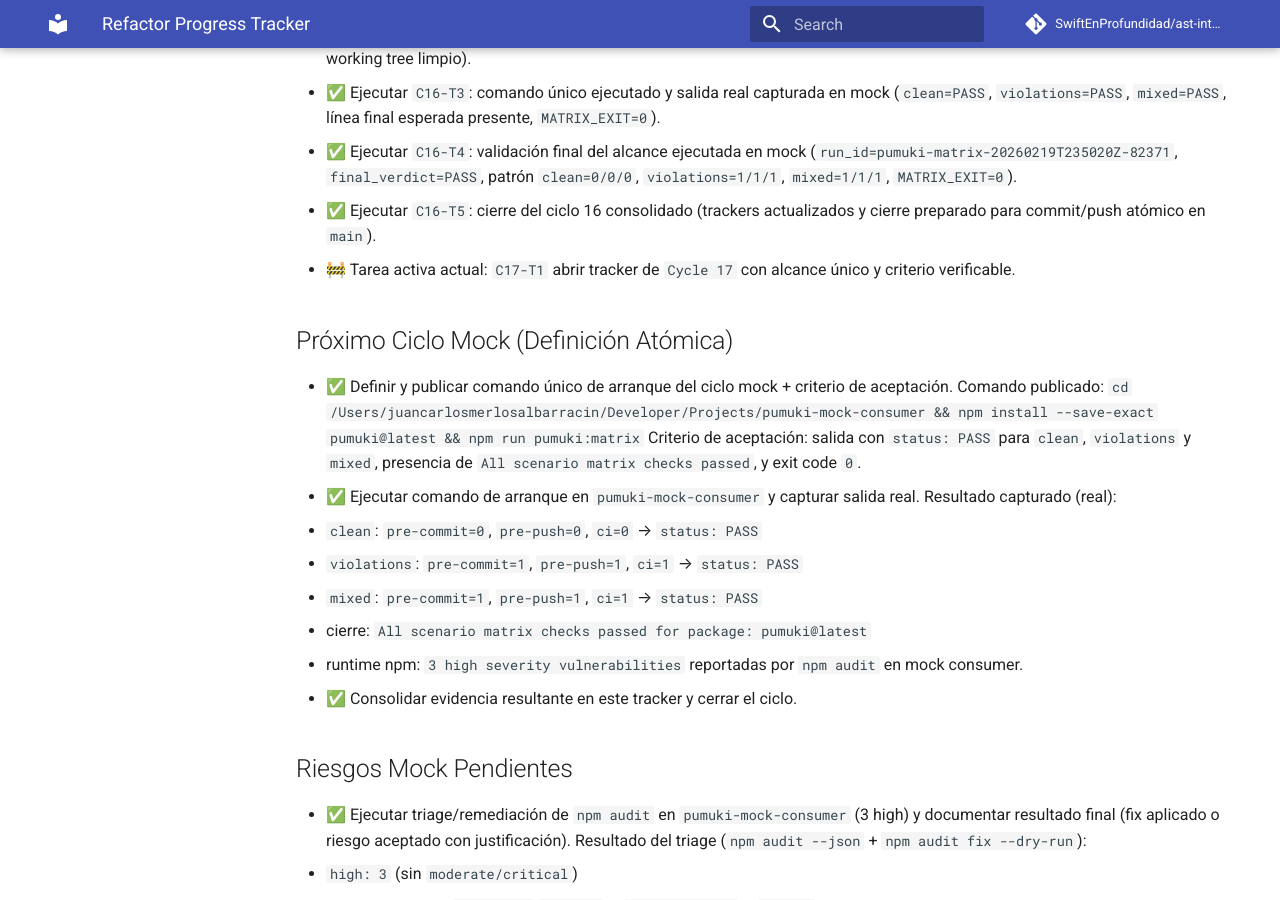
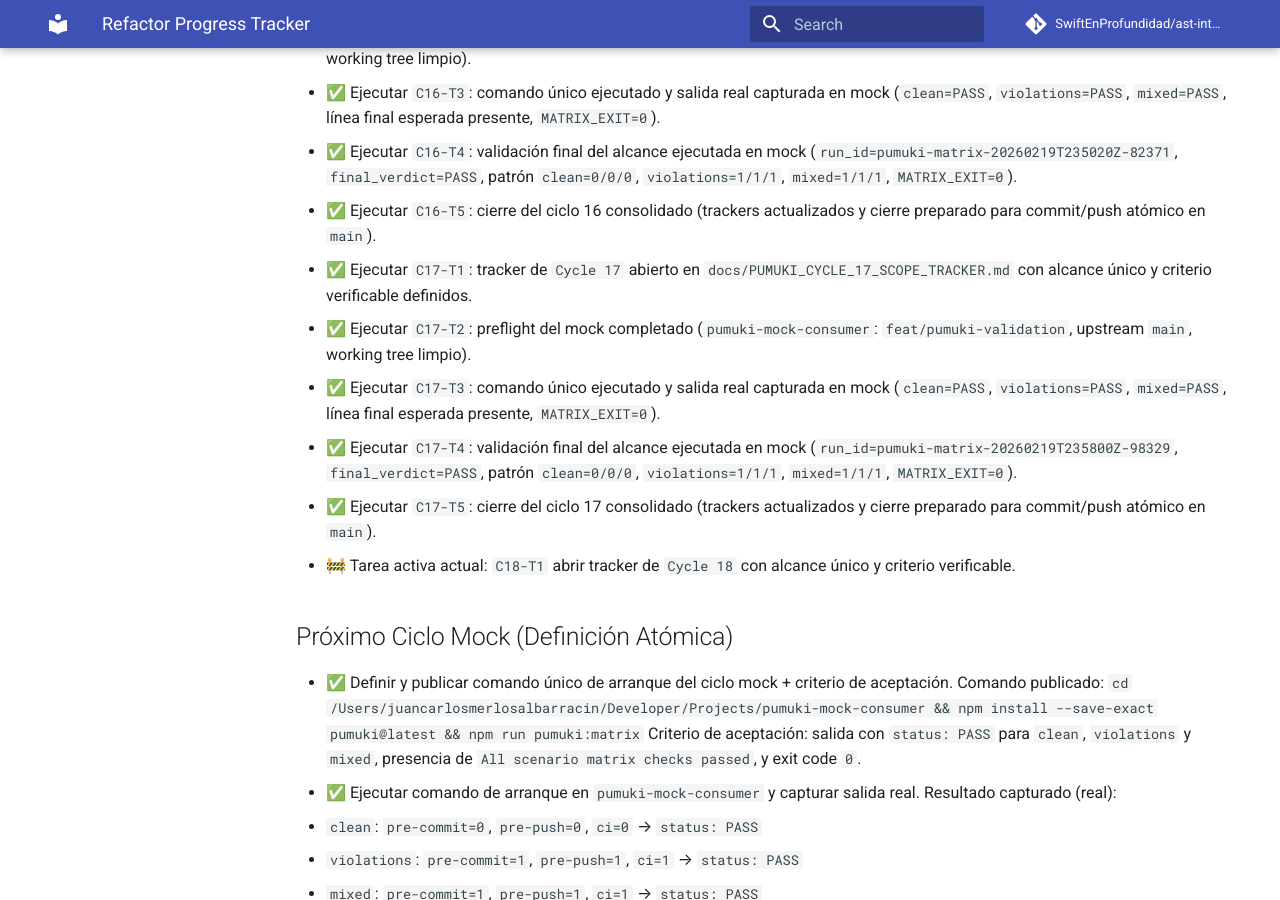
Before and after one commit to SwiftEnProfundidad/ast-intelligence-hooks, an MkDocs documentation site: the page built from docs/REFRACTOR_PROGRESS.md, in a window 1280 px wide and 900 px high, scrolled down 11683 px. Built offline with MkDocs 1.6.1 and Material for MkDocs 9.7.7, drawn with Linux system fonts in a browser that asks for light colours; comment, search, counter and statistics services are not loaded.

Commit message:
docs(cycle-17): close cycle 17 tracker and update refactor progress

```diff
--- a/docs/REFRACTOR_PROGRESS.md
+++ b/docs/REFRACTOR_PROGRESS.md
@@ -254,7 +254,12 @@ Estado consolidado del refactor con seguimiento de tareas y evidencia del avance
 - ✅ Ejecutar `C16-T3`: comando único ejecutado y salida real capturada en mock (`clean=PASS`, `violations=PASS`, `mixed=PASS`, línea final esperada presente, `MATRIX_EXIT=0`).
 - ✅ Ejecutar `C16-T4`: validación final del alcance ejecutada en mock (`run_id=pumuki-matrix-20260219T235020Z-82371`, `final_verdict=PASS`, patrón `clean=0/0/0`, `violations=1/1/1`, `mixed=1/1/1`, `MATRIX_EXIT=0`).
 - ✅ Ejecutar `C16-T5`: cierre del ciclo 16 consolidado (trackers actualizados y cierre preparado para commit/push atómico en `main`).
-- 🚧 Tarea activa actual: `C17-T1` abrir tracker de `Cycle 17` con alcance único y criterio verificable.
+- ✅ Ejecutar `C17-T1`: tracker de `Cycle 17` abierto en `docs/PUMUKI_CYCLE_17_SCOPE_TRACKER.md` con alcance único y criterio verificable definidos.
+- ✅ Ejecutar `C17-T2`: preflight del mock completado (`pumuki-mock-consumer`: `feat/pumuki-validation`, upstream `main`, working tree limpio).
+- ✅ Ejecutar `C17-T3`: comando único ejecutado y salida real capturada en mock (`clean=PASS`, `violations=PASS`, `mixed=PASS`, línea final esperada presente, `MATRIX_EXIT=0`).
+- ✅ Ejecutar `C17-T4`: validación final del alcance ejecutada en mock (`run_id=pumuki-matrix-20260219T235800Z-98329`, `final_verdict=PASS`, patrón `clean=0/0/0`, `violations=1/1/1`, `mixed=1/1/1`, `MATRIX_EXIT=0`).
+- ✅ Ejecutar `C17-T5`: cierre del ciclo 17 consolidado (trackers actualizados y cierre preparado para commit/push atómico en `main`).
+- 🚧 Tarea activa actual: `C18-T1` abrir tracker de `Cycle 18` con alcance único y criterio verificable.
 
 ## Próximo Ciclo Mock (Definición Atómica)
 - ✅ Definir y publicar comando único de arranque del ciclo mock + criterio de aceptación.
```
Also changed, not shown: docs/PUMUKI_CYCLE_17_SCOPE_TRACKER.md (added, +65 -0 lines).
